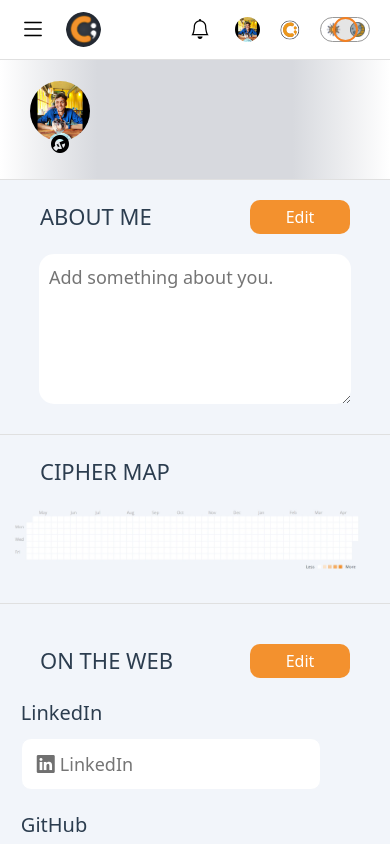
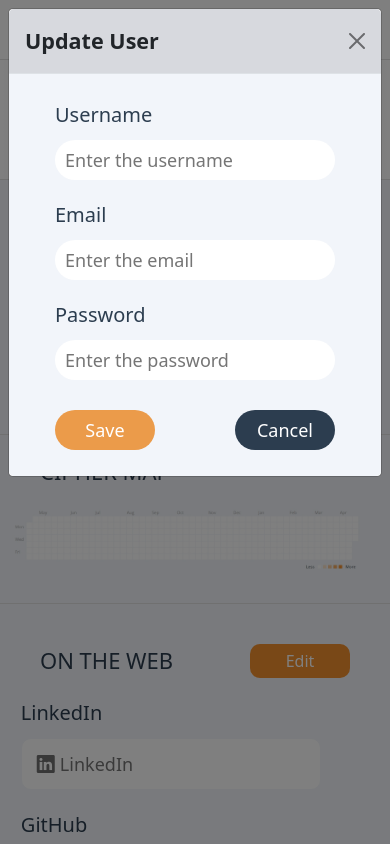
Before and after one commit to BhavyaT-135/CipherSchools, a React (Create React App) app in the folder client/: page / in a window 390 px wide. Both pictures are taken after a click on the icon 60 px from the left and 144 px from the top of the page. Shown: the top 844 px of the page. Built offline with nearby package versions, Linux system fonts and the light colour scheme; no server answers.

Commit message:
✨ Responsive Modal with functionality

```diff
--- a/client/package.json
+++ b/client/package.json
@@ -9,6 +9,7 @@
     "axios": "^1.3.5",
     "bootstrap-icons": "^1.10.4",
     "react": "^18.2.0",
+    "react-bootstrap": "^2.7.3",
     "react-dom": "^18.2.0",
     "react-scripts": "5.0.1",
     "web-vitals": "^2.1.4"
--- a/client/public/index.html
+++ b/client/public/index.html
@@ -10,7 +10,6 @@
       content="Web site created using create-react-app"
     />
     <link rel="apple-touch-icon" href="%PUBLIC_URL%/logo192.png" />
-    <link rel="manifest" href="%PUBLIC_URL%/manifest.json" />
     <link href="https://cdn.jsdelivr.net/npm/bootstrap@5.3.0-alpha3/dist/css/bootstrap.min.css" rel="stylesheet"
       integrity="sha384-KK94CHFLLe+nY2dmCWGMq91rCGa5gtU4mk92HdvYe+M/SXH301p5ILy+dN9+nJOZ" crossorigin="anonymous">
     <link rel="stylesheet" href="https://cdn.jsdelivr.net/npm/bootstrap-icons@1.10.4/font/bootstrap-icons.css">
--- a/client/src/Context/UserContext.js
+++ b/client/src/Context/UserContext.js
@@ -7,7 +7,7 @@ export const UserContextProvider = ({ children }) => {
   const [user, setUser] = useState({});
 
   useEffect(() => {
-    axios.post('http://localhost:5000/api/v1/auth/login', { email: 'bhavyat@gmail.com', password: '12345678' })
+    axios.post('http://localhost:5000/api/v1/auth/login', { email: 'bhavya@gmail.com', password: '12345678' })
       .then(res => {
         setUser(res.data.user)
       })
--- /dev/null
+++ b/client/src/components/MyModal/MyModal.js
@@ -0,0 +1,79 @@
+import React, { useState, useContext } from 'react';
+import { Modal } from 'react-bootstrap';
+import './myModal.css'
+import pf from '../../assets/pf.jpeg'
+import axios from 'axios';
+import { UserContext } from '../../Context/UserContext';
+
+const MyModal = (props) => {
+  const [show, setShow] = useState(true);
+  const [payload, setPayload] = useState({});
+
+  const { user, setUser } = useContext(UserContext)
+
+
+  const handleClose = () => {
+    setShow(false);
+    props.setModalToggle(false)
+  }
+
+  const handleSubmit = (e) => {
+    e.preventDefault();
+    axios.patch(`http://localhost:5000/api/v1/auth/update/${user._id}`, payload)
+      .then(res => {
+        setUser(res.data.user)
+      })
+      .catch(err => {
+        console.log(err)
+      })
+    handleClose();
+  }
+
+  const handleChange = (e) => {
+    setPayload({ ...payload, [e.target.name]: e.target.value });
+  }
+
+  return (
+    <>
+      <Modal show={show} onHide={handleClose}>
+        <Modal.Header closeButton>
+          <Modal.Title>Update User</Modal.Title>
+        </Modal.Header>
+        <Modal.Body>
+          <div className='cipher__modal_content'>
+            <div className='cipher__modal-profile'>
+              <img className='cipher__modal-image' src={pf} alt='ProfilePic' />
+              <i className='bi bi-wrench-adjustable-circle-fill cipher__modal-icon' />
+            </div>
+            <div className='cipher__modal-formContent'>
+              <form className='cipher__modal-form' onSubmit={handleSubmit}>
+                <div className='cipher__modal-formItem'>
+                  <label className='cipher__modal-label'>Username</label>
+                  <input className="cipher__modal-input" type="text" name="username" placeholder="Enter the username" onChange={handleChange} />
+                </div>
+                <div className='cipher__modal-formItem'>
+                  <label className='cipher__modal-label'>Email</label>
+                  <input className="cipher__modal-input" type="email" name="email" placeholder="Enter the email" onChange={handleChange} />
+                </div>
+                <div className='cipher__modal-formItem'>
+                  <label className='cipher__modal-label'>Password</label>
+                  <input className="cipher__modal-input" type="password" name="password" placeholder="Enter the password" onChange={handleChange} />
+                </div>
+                <div className='modal__cipher-buttons'>
+                  <button className="modal__cipher-save" type="submit">
+                    Save
+                  </button>
+                  <button className="modal__cipher-cancel" onClick={handleClose}>
+                    Cancel
+                  </button>
+                </div>
+              </form>
+            </div>
+          </div>
+        </Modal.Body>
+      </Modal>
+    </>
+  );
+}
+
+export default MyModal;
--- /dev/null
+++ b/client/src/components/MyModal/myModal.css
@@ -0,0 +1,139 @@
+.modal-content {
+  border-radius: 5px;
+}
+
+.modal-header {
+  background-color: #d7d9de;
+  border-radius: 5px 5px 0 0;
+}
+
+.modal-title {
+  font-weight: bold;
+}
+
+.modal-body {
+  background-color: #f2f5fa;
+  border-radius: 0 0 5px 5px;
+}
+
+.modal-footer {
+  background-color: #f2f5fa;
+  border-radius: 0 0 5px 5px;
+}
+
+.cipher__modal_content {
+  display: flex;
+  flex-direction: row;
+  justify-content: space-between;
+  align-items: center;
+  padding: 10px 10px;
+  width: 100%;
+  height: fit-content;
+}
+
+.cipher__modal-profile {
+  flex: 1;
+  display: flex;
+  flex-direction: column;
+  justify-content: space-between;
+  align-items: center;
+  width: 100%;
+  height: fit-content;
+}
+
+.cipher__modal-image {
+  width: 80px;
+  height: 80px;
+  border-radius: 50%;
+  cursor: pointer;
+}
+
+.cipher__modal-icon {
+  font-size: 20px;
+  color: #2C3D4F;
+  cursor: pointer;
+  margin-top: -15px;
+}
+
+.cipher__modal-formContent {
+  flex: 3;
+  display: flex;
+  flex-direction: column;
+  justify-content: space-between;
+  align-items: flex-start;
+  width: 100%;
+  height: fit-content;
+  margin-left: 20px;
+}
+
+.cipher__modal-formItem {
+  display: flex;
+  flex-direction: column;
+  justify-content: space-between;
+  align-items: flex-start;
+  width: 100%;
+  height: fit-content;
+  margin-bottom: 20px;
+}
+
+.cipher__modal-label {
+  font-size: 20px;
+  font-weight: 500;
+  color: #2C3D4F;
+}
+
+.cipher__modal-input {
+  width: 100%;
+  height: 40px;
+  border: none;
+  outline: none;
+  border-radius: 30px;
+  background-color: #fff;
+  padding: 0 10px;
+  font-size: 18px;
+  font-weight: 400;
+  color: #2C3D4F;
+  margin-top: 10px;
+}
+
+.modal__cipher-buttons {
+  display: flex;
+  flex-direction: row;
+  justify-content: space-between;
+  align-items: center;
+  width: 100%;
+  height: fit-content;
+  margin-top: 30px;
+}
+
+.modal__cipher-save {
+  width: 100px;
+  height: 40px;
+  border: none;
+  outline: none;
+  border-radius: 30px;
+  background-color: #eb9b4a;
+  color: #fff;
+  font-size: 18px;
+  font-weight: 500;
+  cursor: pointer;
+}
+
+.modal__cipher-cancel {
+  width: 100px;
+  height: 40px;
+  border: none;
+  outline: none;
+  border-radius: 30px;
+  background-color: #2C3D4F;
+  color: #fff;
+  font-size: 18px;
+  font-weight: 500;
+  cursor: pointer;
+}
+
+@media screen and (max-width: 400px) {
+  .cipher__modal-profile {
+    display: none;
+  }
+}
--- a/client/src/components/ProfileHeader/ProfileHeader.jsx
+++ b/client/src/components/ProfileHeader/ProfileHeader.jsx
@@ -1,7 +1,8 @@
-import React, { useContext } from 'react'
+import React, { useContext, useState } from 'react'
 import './profileHeader.css'
 import pf from '../../assets/pf.jpeg'
 import { UserContext } from '../../Context/UserContext'
+import MyModal from '../MyModal/MyModal'
 
 const ProfileHeader = () => {
 
@@ -11,12 +12,19 @@ const ProfileHeader = () => {
     followersLength = user.followers.length
   }
 
+  const [modalToggle, setModalToggle] = useState(false)
+
+  const handleModal = () => {
+    setModalToggle(!modalToggle)
+  }
+
   return (
+    <>
       <div className='cipher__profileheader'>
         <div className='cipher__profileheader-left'>
           <div className='cipher__profileheader_imagecontent'>
             <img className='cipher__profileheader_imagecontent-image' src={pf} alt='ProfilePic' />
-          <i className='bi bi-wrench-adjustable-circle-fill cipher__profileheader_imagecontent-icon' />
+            <i className='bi bi-wrench-adjustable-circle-fill cipher__profileheader_imagecontent-icon' onClick={handleModal}/>
           </div>
           <div className='cipher__profileheader_namecontent'>
             <div className='cipher__profileheader_namecontent-subheading'>Hello,</div>
@@ -30,6 +38,10 @@ const ProfileHeader = () => {
           </div>
         </div>
       </div>
+      {modalToggle &&
+        <MyModal modalToggle={modalToggle} setModalToggle={setModalToggle} />
+      }
+    </>
   )
 }
 
```
Also changed, not shown: 1 other file (tests, documents, lock files or other folders). Lines whose indentation alone changed are shown as unchanged.
